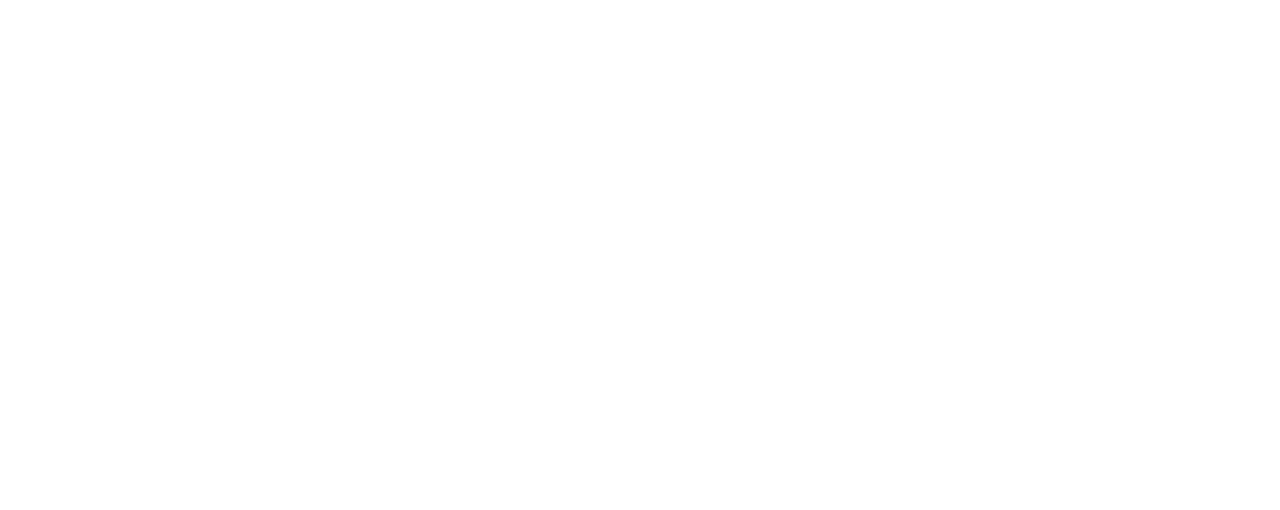
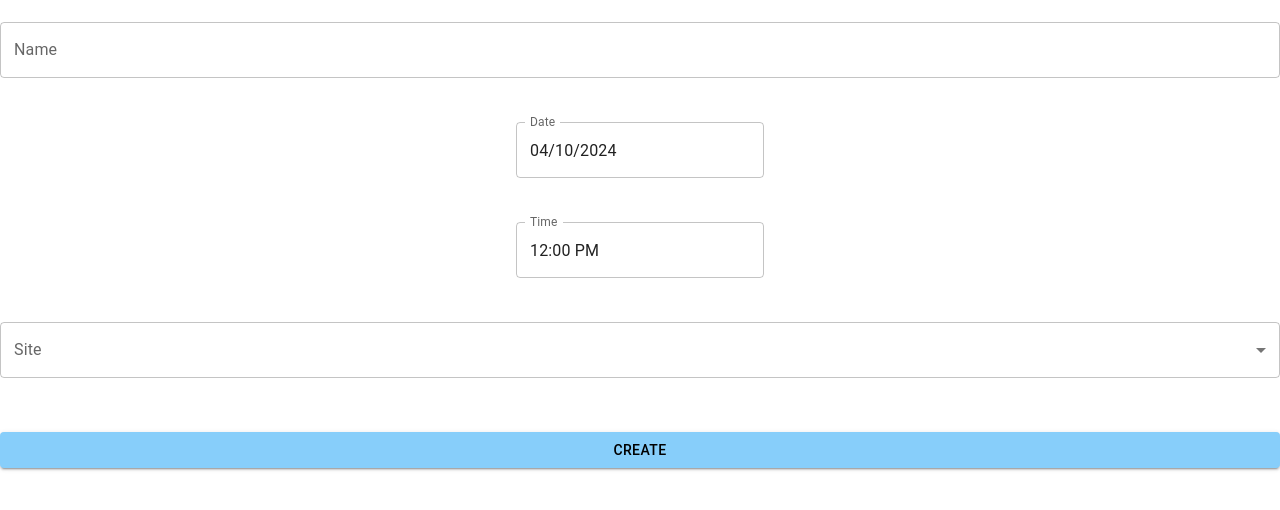
Before and after one commit to MarisiaS/SMM, a React (Vite) app in the folder frontend/: page /AddNewSwimMeet in a window 1280 px wide. Before the commit this address had no page. Shown: the top 510 px of the page. Built offline with nearby package versions, Linux system fonts and the light colour scheme.

Commit message:
AddNewSwimMeet

```diff
--- a/frontend/package.json
+++ b/frontend/package.json
@@ -16,6 +16,7 @@
     "@mui/material": "^5.15.16",
     "@mui/x-date-pickers": "^7.3.2",
     "axios": "^1.6.8",
+    "dayjs": "^1.11.11",
     "material-react-table": "^2.13.0",
     "react": "^18.2.0",
     "react-dom": "^18.2.0",
--- a/frontend/src/App.jsx
+++ b/frontend/src/App.jsx
@@ -3,6 +3,7 @@ import Login from './components/Login'
 import {BrowserRouter as Router, Routes, Route} from 'react-router-dom'
 import NavBar from './components/NavBar'
 import SwimMeetDisplay from './components/SwimMeet/SwimMeetDisplay'
+import AddNewSwimMeet from './components/SwimMeet/AddNewSwimMeet'
 
 function App() {
   return (
@@ -12,6 +13,7 @@ function App() {
           <Route path="/" element={<Login />}/>
           <Route path="/NavBar" element={<NavBar />}/>
           <Route path="/SwimMeet" element={<SwimMeetDisplay />}/>
+          <Route path="/AddNewSwimMeet" element={<AddNewSwimMeet />}/>
 
         </Routes>
       </Router>
--- a/frontend/src/SmmApi.jsx
+++ b/frontend/src/SmmApi.jsx
@@ -1,6 +1,6 @@
-import axios from 'axios';
+import axios from "axios";
 
-const BASE_URL = 'http://localhost:8000/api';
+const BASE_URL = "http://localhost:8000/api";
 
 const getConfig = () => {
   let token = JSON.parse(sessionStorage.getItem("token"));
@@ -17,14 +17,12 @@ const getConfig = () => {
   },
   function (error) {
     console.log(error);
-      const { response, message} = error;
+    const { response, message } = error;
     const detail =
       response.data?.detail ||
       response.data?.error ||
       "Error details not defined";
-      const code =
-        response.data?.code ||
-        "Code not defined";
+    const code = response.data?.code || "Code not defined";
     console.error(message);
     console.error(`Interceptor error: ${detail}: ${code}`);
 
@@ -69,9 +67,7 @@ const getConfig = () => {
   }
 );
 
-
 export class SmmApi {
-
   static async login(data) {
     return await axios.post(`${BASE_URL}/login/`, data, {
       headers: { "content-type": "application/json" },
@@ -100,4 +96,16 @@ export class SmmApi {
     });
     return res.data;
   }
+
+  static async getSites() {
+    return await axios.get(`${BASE_URL}/site/`, {
+      headers: getConfig(),
+    });
   }
+
+  static async createSwimMeet(data) {
+    return await axios.post(`${BASE_URL}/swimmeet/`, data, {
+      headers: getConfig(),
+    });
+  }
+}
--- /dev/null
+++ b/frontend/src/components/FormElements/MyDatePicker.jsx
@@ -0,0 +1,33 @@
+import * as React from "react";
+import dayjs from "dayjs";
+import { LocalizationProvider } from "@mui/x-date-pickers/LocalizationProvider";
+import { AdapterDayjs } from "@mui/x-date-pickers/AdapterDayjs";
+import { DatePicker } from "@mui/x-date-pickers/DatePicker";
+import { Controller } from 'react-hook-form';
+
+const MyDatePicker = React.forwardRef((props, ref) => {
+    const { label, name, control } = props;
+
+  return (
+    <Controller
+      name={name}
+      control={control}
+      defaultValue={dayjs(Date.now())}
+      render={({ field: { onChange, value }, fieldState: { error } }) => (
+        <LocalizationProvider dateAdapter={AdapterDayjs}>
+          <DatePicker
+            ref={ref}
+            label={label}
+            value={value}
+            onChange={onChange}
+            disablePast={true}
+            error={!!error}
+            helperText={error?.message}
+          />
+        </LocalizationProvider>
+      )}
+    />
+  );
+});
+
+export default MyDatePicker;
--- /dev/null
+++ b/frontend/src/components/FormElements/MySelect.jsx
@@ -0,0 +1,37 @@
+import * as React from "react";
+import TextField from "@mui/material/TextField";
+import MenuItem from '@mui/material/MenuItem';
+import { Controller } from "react-hook-form";
+
+const MySelect = React.forwardRef((props, ref) => {
+  const { label, name, control, options } = props;
+
+  return (
+    <Controller
+      name={name}
+      control={control}
+      defaultValue={""}
+      render={({ field: { onChange, value }, fieldState: { error } }) => (
+        <TextField
+          ref={ref}
+          select
+          onChange={onChange}
+          value={value}
+          label={label}
+          variant="outlined"
+          className={"myForm"}
+          error={!!error}
+          helperText={error?.message}
+        >
+          {options.map((option) => (
+            <MenuItem key={option.id} value={option.id}>
+              {option.name}
+            </MenuItem>
+          ))}
+        </TextField>
+      )}
+    />
+  );
+});
+
+export default MySelect;
--- /dev/null
+++ b/frontend/src/components/FormElements/MyTimePicker.jsx
@@ -0,0 +1,32 @@
+import * as React from "react";
+import dayjs from "dayjs";
+import { AdapterDayjs } from "@mui/x-date-pickers/AdapterDayjs";
+import { LocalizationProvider } from "@mui/x-date-pickers/LocalizationProvider";
+import { TimePicker } from "@mui/x-date-pickers/TimePicker";
+import { Controller } from "react-hook-form";
+
+const MyTimePicker = React.forwardRef((props, ref) => {
+  const { label, name, control } = props;
+
+  return (
+    <Controller
+      name={name}
+      control={control}
+      defaultValue={dayjs('2022-04-17T12:00')}
+      render={({ field: { onChange, value }, fieldState: { error } }) => (
+        <LocalizationProvider dateAdapter={AdapterDayjs}>
+            <TimePicker
+              ref={ref}
+              label={label}
+              value={value}
+              onChange={onChange}
+              error={!!error}
+              helperText={error?.message}
+            />
+        </LocalizationProvider>
+      )}
+    />
+  );
+});
+
+export default MyTimePicker;
--- /dev/null
+++ b/frontend/src/components/SwimMeet/AddNewSwimMeet.jsx
@@ -0,0 +1,97 @@
+import "../../App.css";
+import { Box } from "@mui/material";
+import MyTextField from "../FormElements/MyTextField";
+import MyButton from "../FormElements/MyButton";
+import { useForm } from "react-hook-form";
+import { useState } from "react";
+import { useNavigate } from "react-router-dom";
+import { SmmApi } from "../../SmmApi.jsx";
+import MyDatePicker from "../FormElements/MyDatePicker.jsx";
+import MyTimePicker from "../FormElements/MyTimePicker.jsx";
+import MySelect from "../FormElements/MySelect.jsx";
+
+const AddNewSwimMeet = () => {
+  const { handleSubmit, control, reset, register } = useForm();
+  const [error, setError] = useState(null);
+  const navigate = useNavigate();
+
+  const options =[
+    {id:1, name:"hola"},
+    {id:2, name:"adios"},
+  ]
+
+  /*
+  Por hacer:
+    Formatear el time
+    Options tienen que venir del backend
+    Agregar cancel, "create and details"
+    Arreglar el estilo
+
+  */
+
+  const submission = async (data) => {
+    console.log("Creating..");
+    console.log(data);
+    //Time has to be formated before sending the request
+    // try {
+    //     const response = await SmmApi.login(data);
+    //     navigate(`/NavBar`)
+    // } catch (error) {
+    //     if (error.response.status === 401) {
+    //         setError("Email and/or password are invalid.");
+    //     } else {
+    //         setError("Error conecting, try again!");
+    //     }
+    //     reset();
+    // }
+  };
+
+  return (
+    <div>
+      <form onSubmit={handleSubmit(submission)}>
+        <Box>
+          <Box>{error && <span className={"errorText"}>{error}</span>}</Box>
+          <Box className={"itemBox"}>
+            <MyTextField
+              label={"Name"}
+              name={"name"}
+              control={control}
+              {...register("name", { required: "Name is required" })}
+            />
+          </Box>
+          <Box className={"itemBox"}>
+            <MyDatePicker
+              label={"Date"}
+              name={"date"}
+              control={control}
+              {...register("date", { required: "Date is required" })}
+            />
+          </Box>
+          <Box className={"itemBox"}>
+            <MyTimePicker
+              label={"Time"}
+              name={"time"}
+              control={control}
+              {...register("time", { required: "Time is required" })}
+            />
+          </Box>
+          <Box className={"itemBox"}>
+            <MySelect
+              label={"Site"}
+              name={"site"}
+              control={control}
+              options={options}
+              {...register("site", { required: "Site is required" })}
+
+            />
+          </Box>
+          <Box className={"itemBox"}>
+            <MyButton key={"create"} label={"Create"} type={"submit"} />
+          </Box>
+        </Box>
+      </form>
+    </div>
+  );
+};
+
+export default AddNewSwimMeet;
--- a/frontend/src/components/SwimMeet/SwimMeetDisplay.jsx
+++ b/frontend/src/components/SwimMeet/SwimMeetDisplay.jsx
@@ -86,7 +86,7 @@ const SwimMeetDisplay = () => {
 
   const handleAddNew = () => {
     console.log("Add new...");
-    navigate("/NavBar");
+    navigate("/AddNewSwimMeet");
   };
 
   return (
```
Also changed, not shown: frontend/src/components/FormElements/MyButton.jsx (+13 -8 lines), 1 other file (tests, documents, lock files or other folders). Lines whose indentation alone changed are shown as unchanged.
